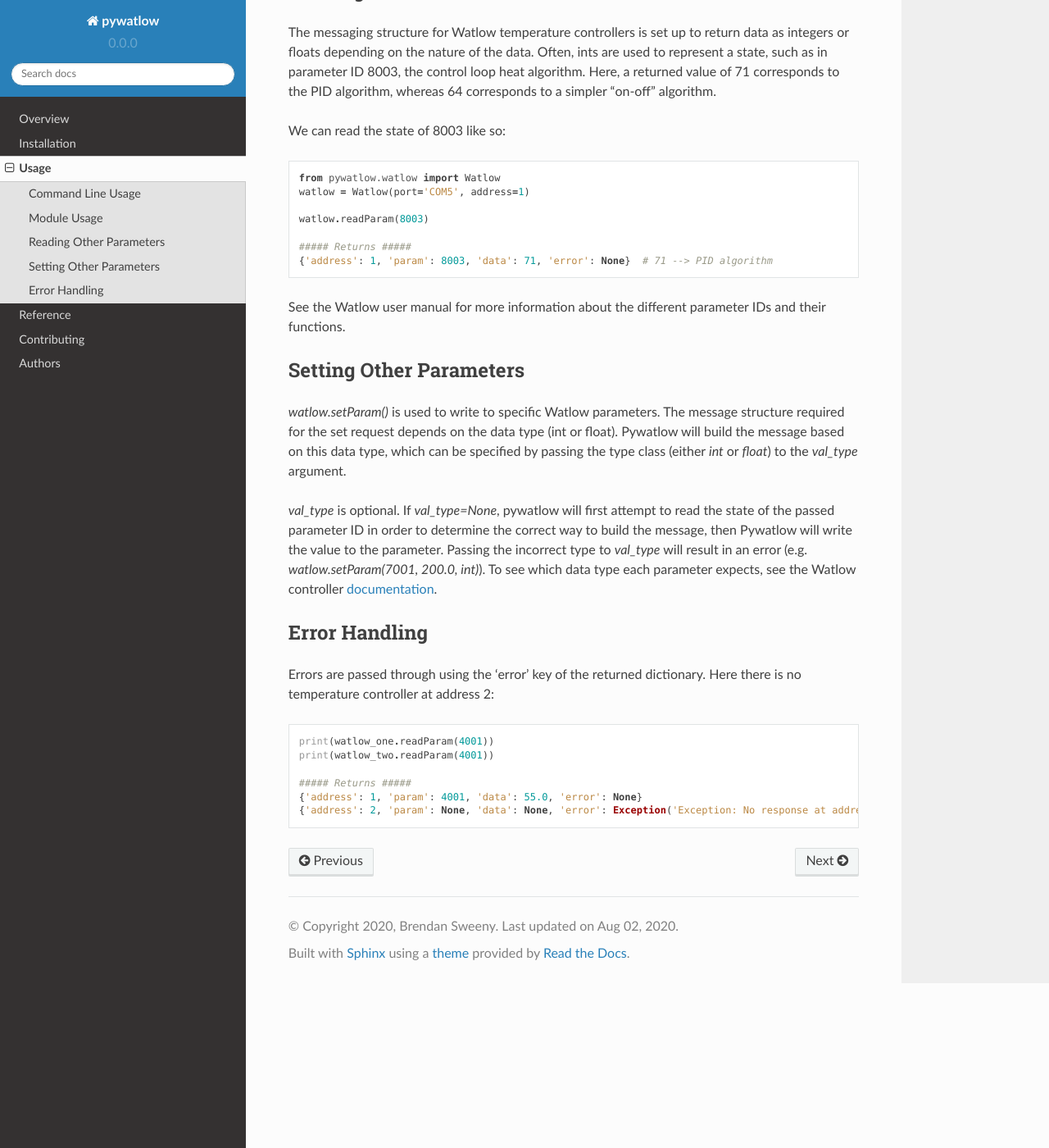
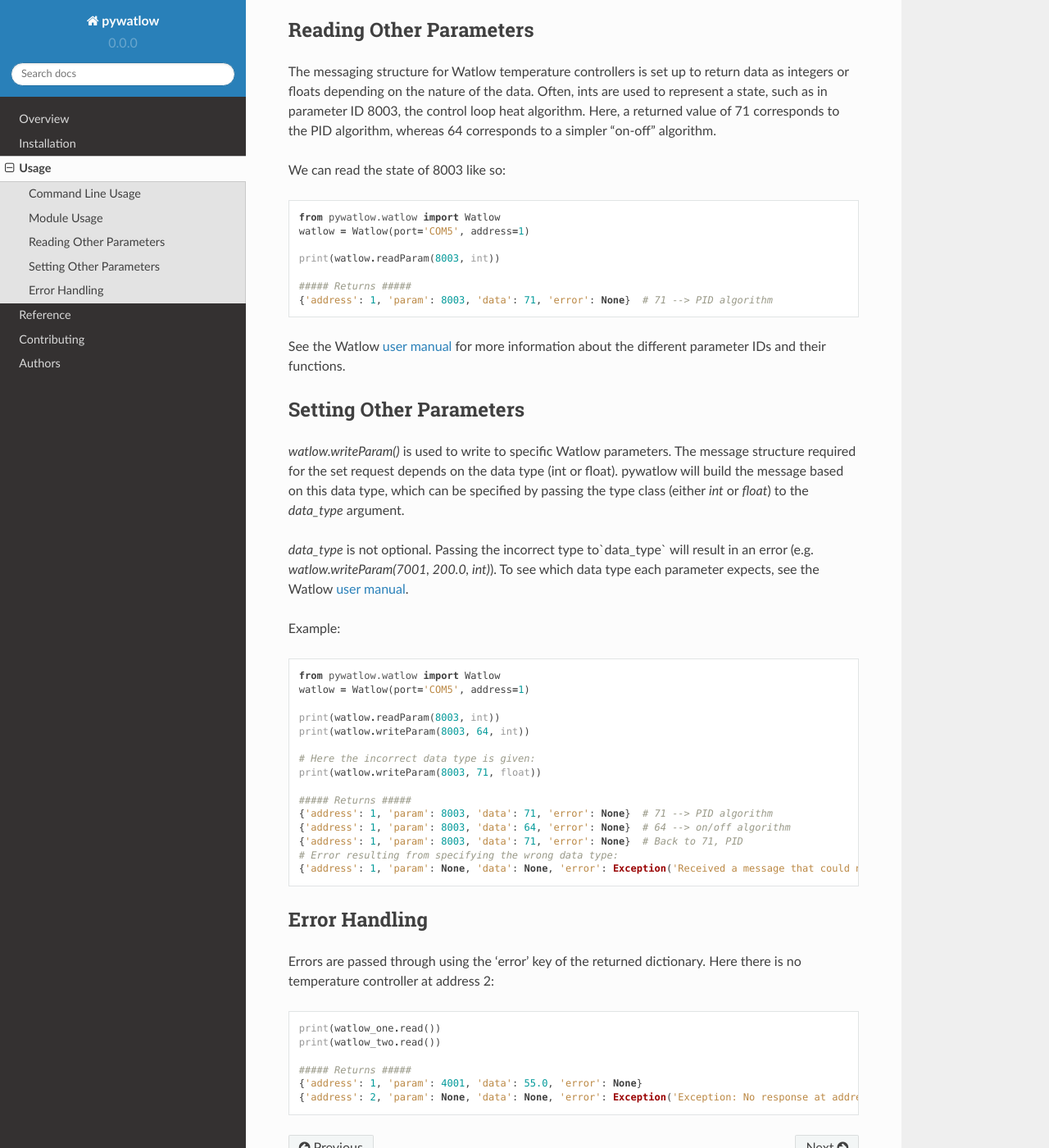
Before and after one commit to BrendanSweeny/pywatlow, a Sphinx documentation site: the page built from pywatlow/docs/usage.rst, in a window 1280 px wide and 1400 px high, scrolled down 1632 px. Shown: the whole window at 82% size. Built offline with Sphinx 7.4.7 and the Read the Docs theme 2.0.0, drawn with Linux system fonts in a browser that asks for light colours; some of the changed text lies outside the part shown.

Commit message:
Require that data types for params be passed to readParam

```diff
--- a/pywatlow/docs/usage.rst
+++ b/pywatlow/docs/usage.rst
@@ -10,7 +10,7 @@ Format::
 	pywatlow [-h] [-r PORT ADDR PARAM | -s PORT ADDR TEMP]
 
 Read the current temperature in degrees Celsius.
-This is equivalent to calling `Watlow(port='COM5',address=1).readParam(4001)`::
+This is equivalent to calling `Watlow(port='COM5',address=1).read()`::
 
 	# Read the current temperature (parameter 4001) of the Watlow controller
 	# at address 1 (Watlow controller's default) on serial port COM5:
@@ -18,7 +18,7 @@ This is equivalent to calling `Watlow(port='COM5',address=1).readParam(4001)`::
 	{'address': 1, 'param': 4001, 'data': 50.5, 'error': None}
 
 Read the setpoint temperature in degrees Celsius.
-This is equivalent to calling `Watlow(port='COM5',address=1).readParam(7001)`::
+This is equivalent to calling `Watlow(port='COM5',address=1).readSetpoint()`::
 
 	# Read the setpoint (parameter 7001) of the Watlow controller
 	# at address 1 on serial port COM5:
@@ -26,13 +26,15 @@ This is equivalent to calling `Watlow(port='COM5',address=1).readParam(7001)`::
 	{'address': 1, 'data': 60.0, 'error': None}
 
 Change the setpoint temperature (degrees Celsius).
-This is equivalent to calling `Watlow(port='COM5',address=1).setTemp(50)`::
+This is equivalent to calling `Watlow(port='COM5',address=1).write(50)`::
 
 	# Change the setpoint of the Watlow controller
 	# at address 1 on serial port COM5:
-	>>> pywatlow -s COM5 1 50
+	>>> pywatlow -s COM5 1 60
 	{'address': 1, 'param': 7001, 'data': 60.0, 'error': None}
 
+At this time, CLI usage only supports reading parameters whose data types return
+floats.
 
 Module Usage
 ============
@@ -41,13 +43,13 @@ To use pywatlow in a project::
 
 	from pywatlow.watlow import Watlow
 	watlow = Watlow(port='COM5', address=1)
-	print(watlow.readParam(4001))
-	print(watlow.readParam(7001))
-	print(watlow.setTemp(55))
+	print(watlow.read())
+	print(watlow.readSetpoint())
+	print(watlow.write(55))
 
 	##### Returns #####
-	{'address': 1, 'param': 4001, 'data': 50.5, 'error': None}
-	{'address': 1, 'param': 7001, 'data': 50.0, 'error': None}
+	{'address': 1, 'param': 4001, 'data': 59.5, 'error': None}
+	{'address': 1, 'param': 7001, 'data': 60.0, 'error': None}
 	{'address': 1, 'param': 7001, 'data': 55.0, 'error': None}
 
 Using multiple temperature controllers on a single USB to RS485 converter::
@@ -63,8 +65,8 @@ Using multiple temperature controllers on a single USB to RS485 converter::
 
 	watlow_one = Watlow(serial=ser, address=1)
 	watlow_two = Watlow(serial=ser, address=2)
-	print(watlow_one.readParam(4001))
-	print(watlow_two.readParam(4001))
+	print(watlow_one.read())
+	print(watlow_two.read())
 
 	##### Returns #####
 	{'address': 1, 'param': 4001, 'data': 50.5, 'error': None}
@@ -85,27 +87,44 @@ We can read the state of 8003 like so::
 	from pywatlow.watlow import Watlow
 	watlow = Watlow(port='COM5', address=1)
 
-	watlow.readParam(8003)
+	print(watlow.readParam(8003, int))
 
 	##### Returns #####
 	{'address': 1, 'param': 8003, 'data': 71, 'error': None}  # 71 --> PID algorithm
 
-See the Watlow user manual for more information about the different parameter IDs
-and their functions.
+See the Watlow `user manual <https://www.watlow.com/-/media/documents/user-manuals/pm-pid-1.ashx>`_
+for more information about the different parameter IDs and their functions.
 
 Setting Other Parameters
 ========================
 
-`watlow.setParam()` is used to write to specific Watlow parameters.
+`watlow.writeParam()` is used to write to specific Watlow parameters.
 The message structure required for the set request depends on the data type (int or float).
-Pywatlow will build the message based on this data type, which can be specified by
-passing the type class (either `int` or `float`) to the `val_type` argument.
+pywatlow will build the message based on this data type, which can be specified by
+passing the type class (either `int` or `float`) to the `data_type` argument.
 
-`val_type` is optional. If `val_type=None`, pywatlow will first attempt to read the state
-of the passed parameter ID in order to determine the correct way to build the
-message, then Pywatlow will write the value to the parameter. Passing the incorrect type to
-`val_type` will result in an error (e.g. `watlow.setParam(7001, 200.0, int)`).
-To see which data type each parameter expects, see the Watlow controller `documentation <https://www.watlow.com/-/media/documents/user-manuals/pm-pid-1.ashx>`_.
+`data_type` is not optional. Passing the incorrect type to`data_type` will result
+in an error (e.g. `watlow.writeParam(7001, 200.0, int)`). To see which data type
+each parameter expects, see the Watlow
+`user manual <https://www.watlow.com/-/media/documents/user-manuals/pm-pid-1.ashx>`_.
+
+Example::
+
+	from pywatlow.watlow import Watlow
+	watlow = Watlow(port='COM5', address=1)
+
+	print(watlow.readParam(8003, int))
+	print(watlow.writeParam(8003, 64, int))
+
+	# Here the incorrect data type is given:
+	print(watlow.writeParam(8003, 71, float))
+
+	##### Returns #####
+	{'address': 1, 'param': 8003, 'data': 71, 'error': None}  # 71 --> PID algorithm
+	{'address': 1, 'param': 8003, 'data': 64, 'error': None}  # 64 --> on/off algorithm
+	{'address': 1, 'param': 8003, 'data': 71, 'error': None}  # Back to 71, PID
+	# Error resulting from specifying the wrong data type:
+	{'address': 1, 'param': None, 'data': None, 'error': Exception('Received a message that could not be parsed from address 1')}
 
 Error Handling
 ==============
@@ -113,8 +132,8 @@ Error Handling
 Errors are passed through using the 'error' key of the returned dictionary.
 Here there is no temperature controller at address 2::
 
-	print(watlow_one.readParam(4001))
-	print(watlow_two.readParam(4001))
+	print(watlow_one.read())
+	print(watlow_two.read())
 
 	##### Returns #####
 	{'address': 1, 'param': 4001, 'data': 55.0, 'error': None}
--- a/test_params.py
+++ b/test_params.py
@@ -68,8 +68,8 @@ param_default_dict_two = [
     #print((unhexlify(watlow._intDataParamToHex(param)), param))
     print(param, watlow.readParam(param)['data'])
     #print(param, watlow._formatDataParam(param))'''
-'''for i in param_default_dict_two:
-    print(i[0], watlow.setParam(i[0], i[1], i[2]))'''
+for i in param_default_dict_two:
+    print(i[0], watlow.readParam(i[0], i[2]))
 
 #print(watlow.setParam(4001, 100, float))
 #print(hexlify(b'U\xff\x06\x00\x10\x00\x02\x8f\x02\x85R\xef'))
```
Also changed, not shown: example.py (+4 -12 lines), 3 other files.
